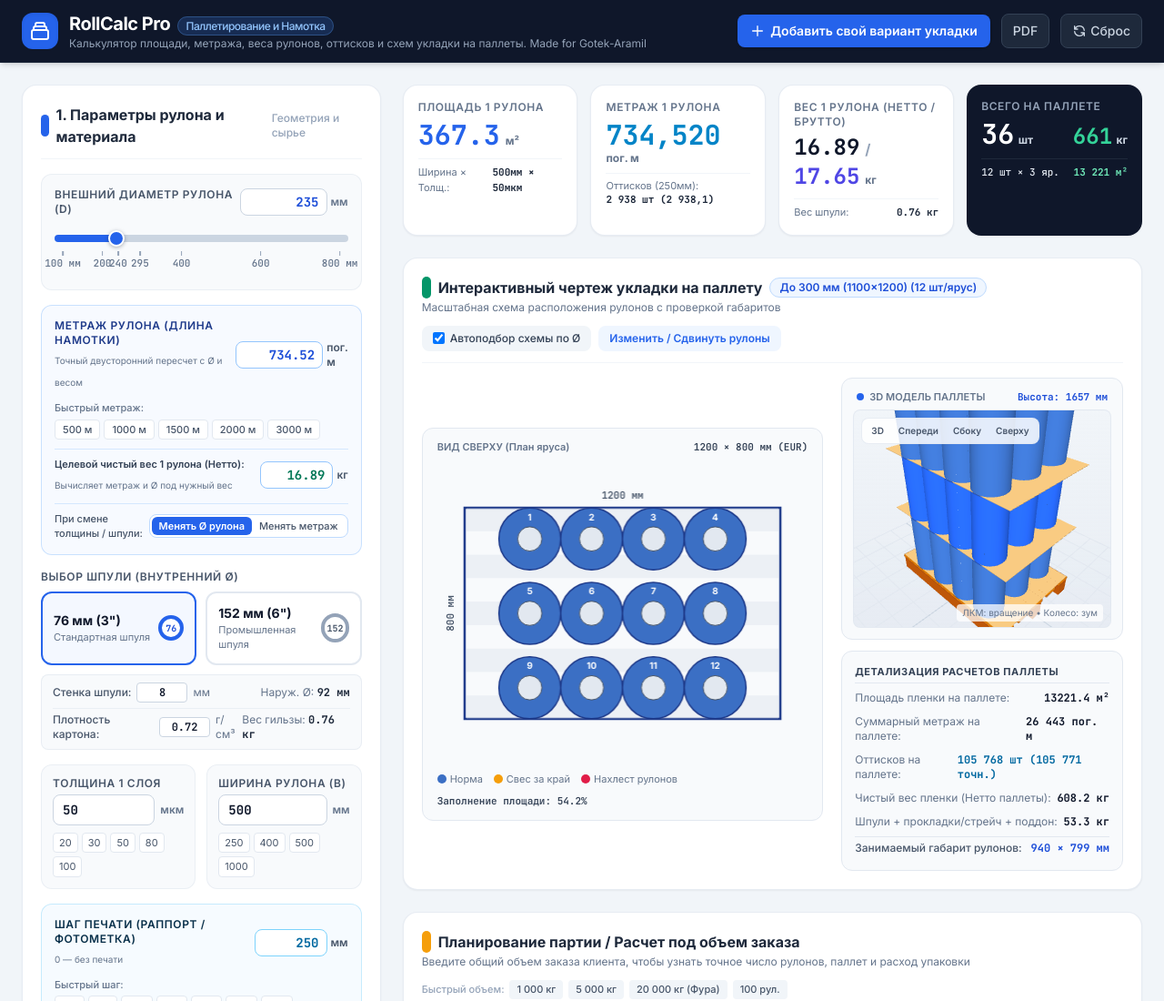
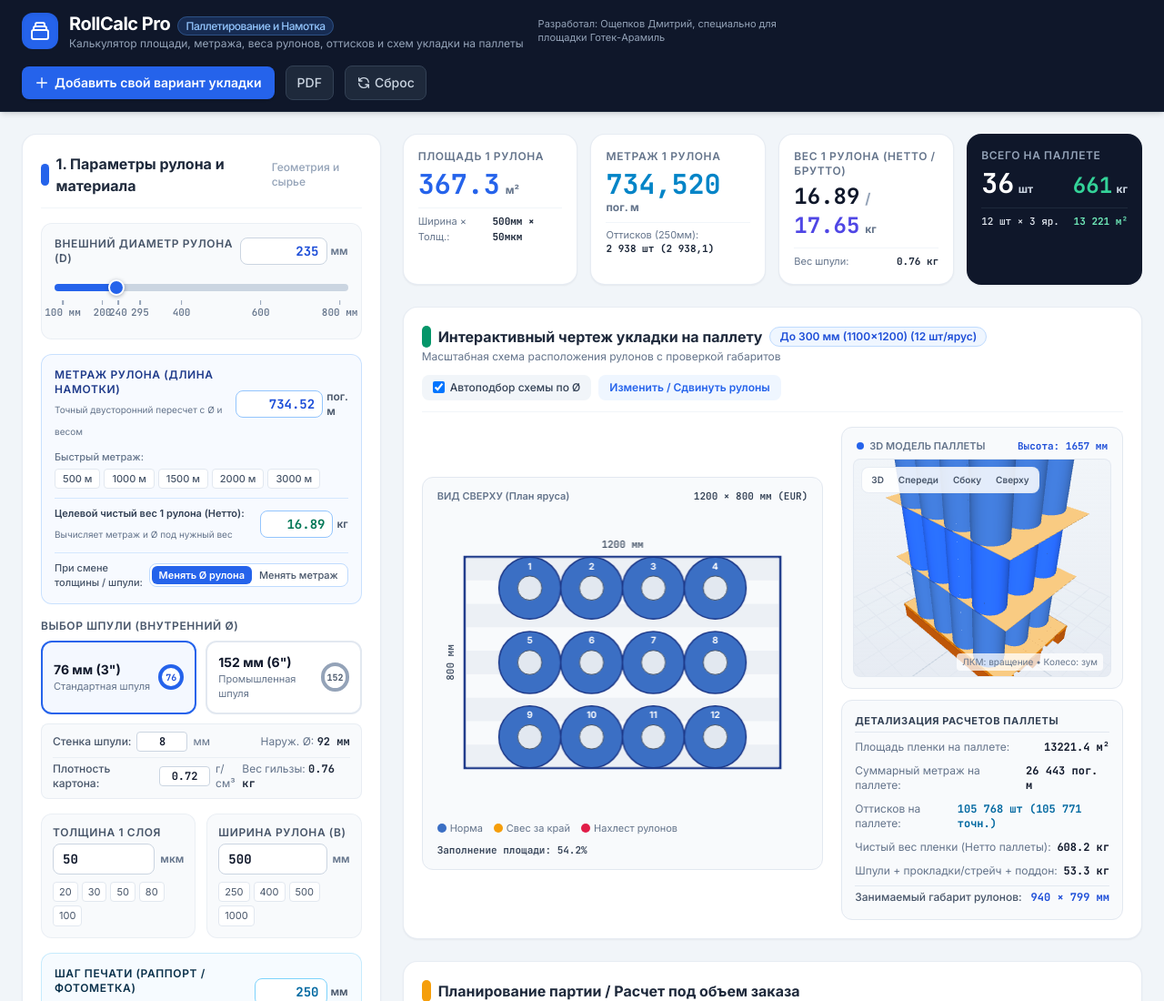
Before and after one commit to sheparussia-source/KalkulatorRulonov, a plain HTML site: page index.html in a window 1280 px wide. Shown: the top 1100 px of the page at 91% size. Drawn offline with nearby package versions, Linux system fonts and the light colour scheme.

Commit message:
Шапка: убрана фраза Made for Gotek-Aramil, добавлена строка автора
Co-authored-by: Dmitriy <sheparussia-source@users.noreply.github.com>

```diff
--- a/index.html
+++ b/index.html
@@ -14,16 +14,19 @@
     <!-- Верхняя панель навигации -->
     <header class="bg-slate-900 text-white border-b border-slate-800 sticky top-0 z-30 shadow-md">
         <div class="max-w-[1600px] mx-auto px-4 sm:px-6 py-3 flex flex-wrap items-center justify-between gap-4">
-            <div class="flex items-center gap-3">
-                <div class="w-10 h-10 rounded-xl bg-blue-600 flex items-center justify-center shadow-inner">
-                    <svg class="w-6 h-6 text-white" fill="none" stroke="currentColor" viewBox="0 0 24 24">
-                        <path stroke-linecap="round" stroke-linejoin="round" stroke-width="2" d="M19 11H5m14 0a2 2 0 012 2v6a2 2 0 01-2 2H5a2 2 0 01-2-2v-6a2 2 0 012-2m14 0V9a2 2 0 00-2-2M5 11V9a2 2 0 012-2m0 0V5a2 2 0 012-2h6a2 2 0 012 2v2M7 7h10"></path>
-                    </svg>
+            <div class="flex flex-wrap items-center gap-x-4 gap-y-1 min-w-0">
+                <div class="flex items-center gap-3 min-w-0">
+                    <div class="w-10 h-10 rounded-xl bg-blue-600 flex items-center justify-center shadow-inner shrink-0">
+                        <svg class="w-6 h-6 text-white" fill="none" stroke="currentColor" viewBox="0 0 24 24">
+                            <path stroke-linecap="round" stroke-linejoin="round" stroke-width="2" d="M19 11H5m14 0a2 2 0 012 2v6a2 2 0 01-2 2H5a2 2 0 01-2-2v-6a2 2 0 012-2m14 0V9a2 2 0 00-2-2M5 11V9a2 2 0 012-2m0 0V5a2 2 0 012-2h6a2 2 0 012 2v2M7 7h10"></path>
+                        </svg>
+                    </div>
+                    <div class="min-w-0">
+                        <h1 class="text-lg sm:text-xl font-bold tracking-tight">RollCalc Pro <span class="text-xs font-medium bg-blue-500/20 text-blue-300 border border-blue-400/30 px-2 py-0.5 rounded-full ml-1">Паллетирование и Намотка</span></h1>
+                        <p class="text-xs text-slate-400">Калькулятор площади, метража, веса рулонов, оттисков и схем укладки на паллеты</p>
+                    </div>
                 </div>
-                <div>
-                    <h1 class="text-lg sm:text-xl font-bold tracking-tight">RollCalc Pro <span class="text-xs font-medium bg-blue-500/20 text-blue-300 border border-blue-400/30 px-2 py-0.5 rounded-full ml-1">Паллетирование и Намотка</span></h1>
-                    <p class="text-xs text-slate-400">Калькулятор площади, метража, веса рулонов, оттисков и схем укладки на паллеты. Made for Gotek-Aramil</p>
-                </div>
+                <p class="text-[11px] leading-snug font-normal text-slate-400 max-w-[18rem]">Разработал: Ощепков Дмитрий, специально для площадки Готек-Арамиль</p>
             </div>
 
             <div class="flex items-center gap-2 sm:gap-3">
```
